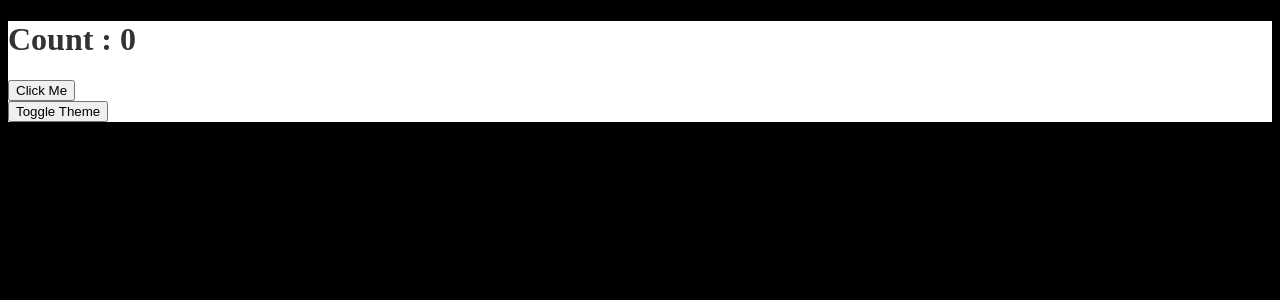
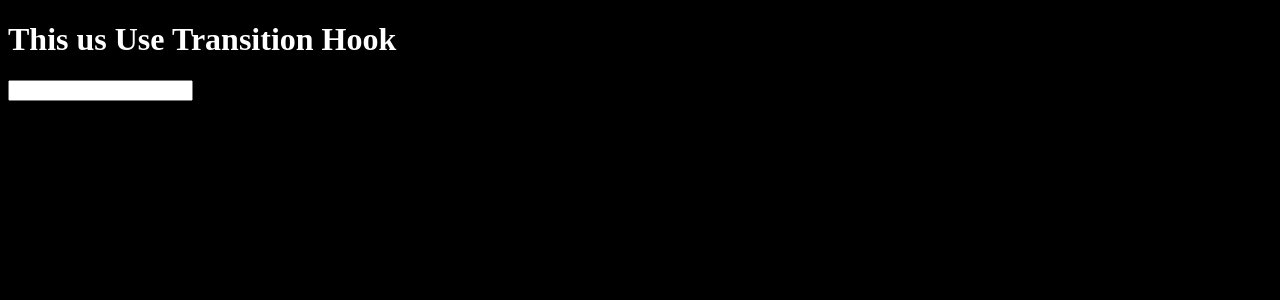
Before and after one commit to bisheshshrestha/React_All_Hooks, a React (Vite) app: page / in a window 1280 px wide. Shown: the top 300 px of the page. Built offline with nearby package versions, Linux system fonts and the light colour scheme.

Commit message:
feat: completed useTransition hook

```diff
--- /dev/null
+++ b/hooks/useTransition/Index.jsx
@@ -0,0 +1,20 @@
+import React, { useState, useTransition } from "react";
+
+const Index = () => {
+  const [search, setSearch] = useState("");
+  const [isPending, startTransition] = useTransition();
+
+  const handleSearch = (e) => {
+    startTransition(() => setSearch(e.target.value));
+    console.log(search);
+  };
+
+  return (
+    <div>
+      <h1>This us Use Transition Hook</h1>
+      <input type="text" value={search} onChange={handleSearch} />
+    </div>
+  );
+};
+
+export default Index;
--- a/src/App.jsx
+++ b/src/App.jsx
@@ -5,7 +5,8 @@ import ChangeBackground from "../hooks/useLayoutEffect/ChangeBackground";
 import NepalGov from "../hooks/useContext/props_drilling/NepalGov";
 import Reducer from "../hooks/useReducer/Reducer";
 import Cart from "../hooks/useMemo/Cart";
-import Index from "../hooks/useCallback/Index";
+import Index from "../hooks/useTransition/Index";
+// import Index from "../hooks/useCallback/Index";
 
 const App = () => {
   return (
@@ -29,6 +30,9 @@ const App = () => {
       {/* <Cart /> */}
 
       {/* useCallback hook */}
+      {/* <Index /> */}
+
+      {/* useTransition hook */}
       <Index />
     </div>
   );
```
